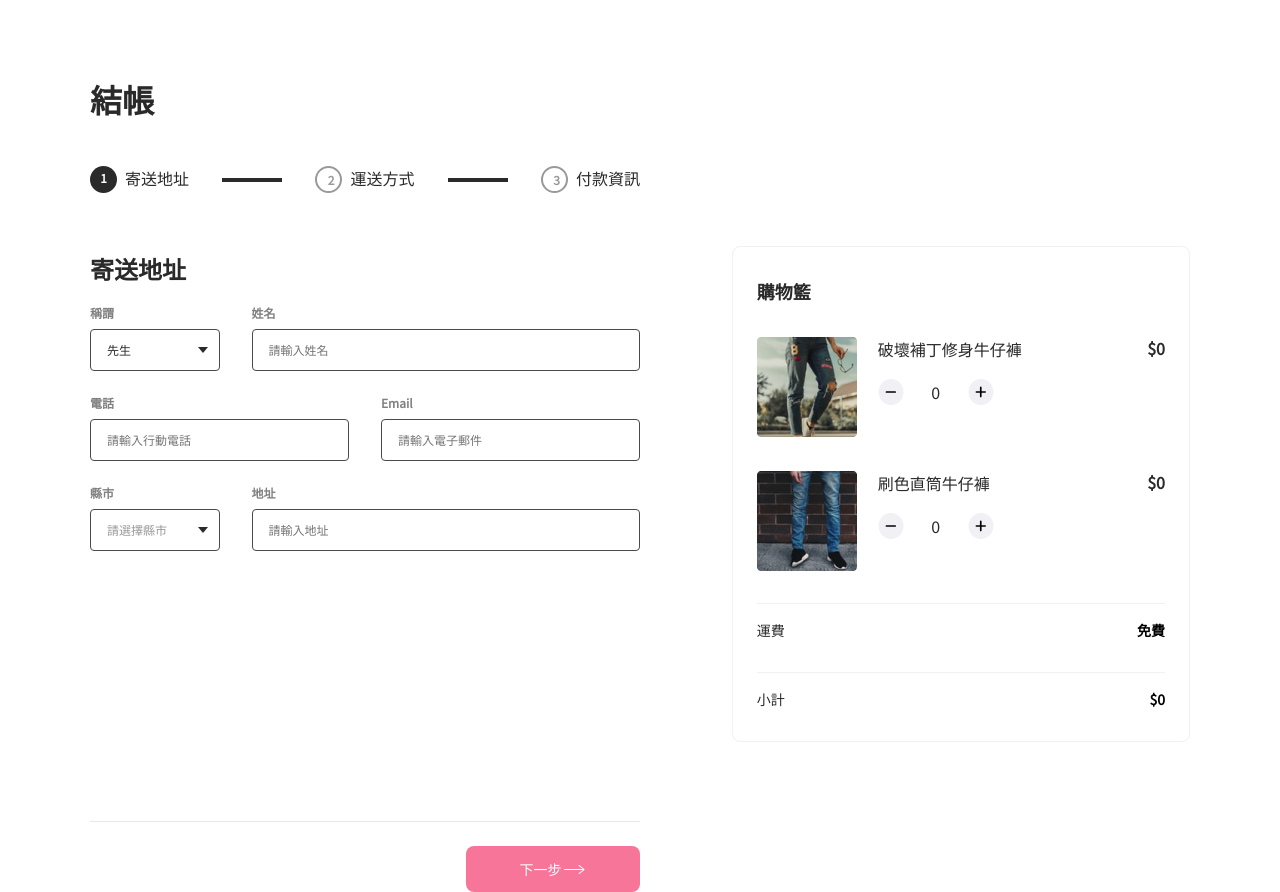
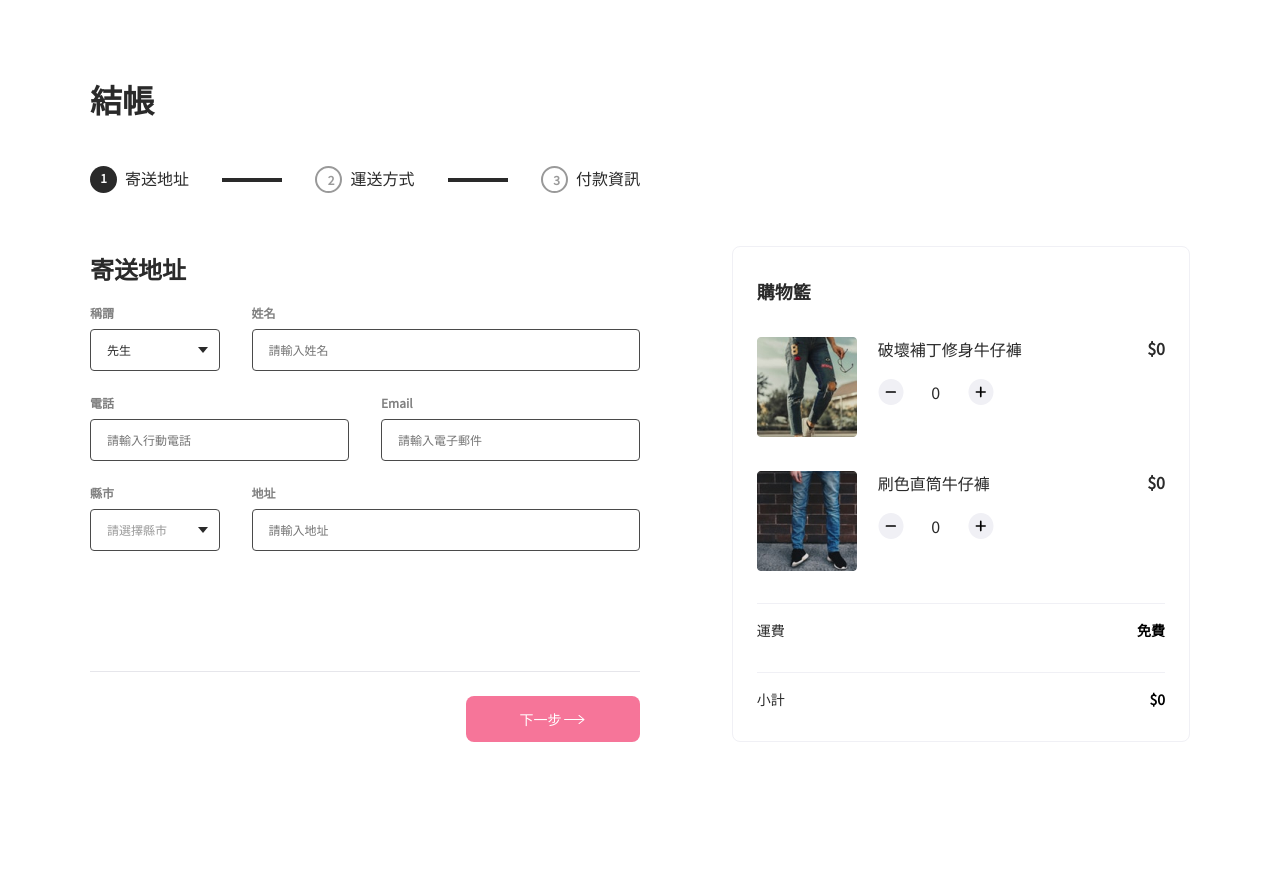
Before and after one commit to h967160/alpha-shop, a React (Create React App) app: page / in a window 1280 px wide. After the commit the page ends 800 px from the top, so only its background shows below. Built offline with nearby package versions, Linux system fonts and the light colour scheme.

Commit message:
style: adjust button position in ProgressControl

```diff
--- a/src/components/Main/Step/ProgressControl.module.scss
+++ b/src/components/Main/Step/ProgressControl.module.scss
@@ -4,7 +4,7 @@ section.progressControlContainer {
   position: absolute;
   left: 0px;
   right: 0px;
-  bottom: -150px;
+  bottom: 0px;
 }
 
 section.buttonGroup {
```
